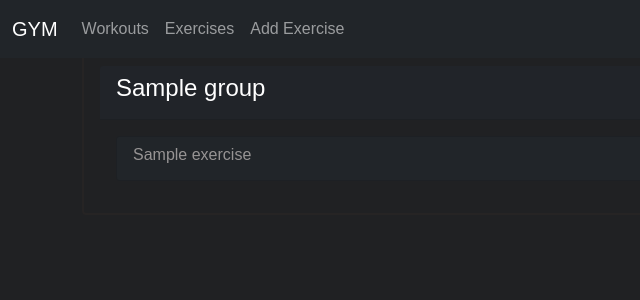
After one commit to MelecaZane/GymApp, a Flask app: page /allExercises in a window 1280 px wide. The commit adds this page. Shown: the top 300 px of the page, without its empty margins (0-640 px from the left). Run offline with Flask 3, Linux system fonts and the light colour scheme; tables that the repository leaves empty hold one stand-in row (values such as "Sample post"); some libraries are stand-ins or nearby versions.

Commit message:
All exercises list now present on a separate page

```diff
--- a/app/routes.py
+++ b/app/routes.py
@@ -36,3 +36,13 @@ def add_exercise_page():
             flash("Error adding exercise!")
             print("ERROR ADDING EXERCISE")
             return redirect(url_for("add_exercise_page"))
+
+@flask_app.route("/allExercises", methods=["GET", "POST"])
+def all_exercises_page():
+    muscle_groups = MuscleGroup.query.all()
+    exercises = {}
+    for muscle_group in muscle_groups:
+        exercises[muscle_group.name] = Exercise.query.filter_by(muscle_group_id=muscle_group.id).all()
+    return render_template("allExercises.html",
+                    title="All Exercises",
+                    exercises=exercises)
--- a/app/static/style.css
+++ b/app/static/style.css
@@ -12,10 +12,8 @@ body {
 }
 
 .custom-form {
-    background-color: #333
+    background-color: #333;
 }
-
-
 
 .content-wrap {
     flex: 1;
@@ -26,7 +24,7 @@ nav {
     text-align: center;
 }
 
-.logout-btn:hover span{
+.logout-btn:hover span {
     display: none;
 }
 
@@ -60,7 +58,7 @@ nav {
 }
 
 #newPostBox, .Posts {
-    background-color: rgb(47,56,63);
+    background-color: rgb(47, 56, 63);
     color: #fff;
     border-radius: 5px;
 }
@@ -134,7 +132,7 @@ nav {
     font-weight: bold;
     line-height: 18px;
     font-size: 12px;
-    padding: 0; /
+    padding: 0;
 }
 
 #tags-input {
@@ -150,15 +148,13 @@ nav {
     color: #aaa;
 }
 
-.text-break, #steps, h1, #contact-us, #faqs,  #Sign-Up, .signUp, .form-label, .normtxt{
+.text-break, #steps, h1, #contact-us, #faqs, #Sign-Up, .signUp, .form-label, .normtxt {
     color: aliceblue;
 }
 
 .card-body {
-    background-color: #333;
+    background-color: #202123;
 }
-
-
 
 .card .btn-close {
     filter: invert();
@@ -215,3 +211,27 @@ p {
 .footer-text a:hover {
     text-decoration: underline;
 }
+
+.card-header {
+    background-color: #212429;
+    color: white;
+}
+
+.card {
+    padding: 1rem;
+    background-color: #202123;
+}
+
+.exercise-link {
+    color: rgb(151, 148, 148);
+    text-decoration: none;
+}
+
+.exercise-link:hover {
+    color: #ffffff;
+    text-decoration: none;
+}
+
+.add-exercise-form {
+    background-color: #202123;
+}
--- a/app/templates/addExercises.html
+++ b/app/templates/addExercises.html
@@ -6,7 +6,7 @@
     <div class="card">
 
         <div class="card-body">
-            <form class="custom-form" method="POST">
+            <form class="custom-form add-exercise-form" method="POST">
                 {{ form.hidden_tag() }}
                 <div class="mb-3">
                     <label for="exerciseName" class="form-label">Exercise Name</label>
--- /dev/null
+++ b/app/templates/allExercises.html
@@ -0,0 +1,24 @@
+{% extends "base.html" %}
+{% block title %} {{ title }} {% endblock %}
+{% block content %}
+
+<div class="container mt-5">
+    {% for group in exercises %}
+    <div class="card mb-3">
+        <div class="card-header">
+            <h4 class="card-title">{{ group }}</h4>
+        </div>
+        <div class="card-body">
+            <ul class="list-group">
+                {% for exercise in exercises[group] %}
+                <li class="list-group-item bg-dark text-white">
+                    <h6><a href="#" class="exercise-link">{{ exercise.name }}</a></h6>
+                </li>
+                {% endfor %}
+            </ul>
+        </div>
+    </div>
+    {% endfor %}
+</div>
+
+{% endblock %}
--- a/app/templates/base.html
+++ b/app/templates/base.html
@@ -24,7 +24,7 @@
                     <a class="nav-link" href=>Workouts</a>
                 </li>
                 <li class="nav-item">
-                    <a class="nav-link" href=>Exercises</a>
+                    <a class="nav-link" href='{{ url_for("all_exercises_page")}}'>Exercises</a>
                 </li>
                 <li class="nav-item active">
                     <a class="nav-link" href='{{ url_for("add_exercise_page") }}'>Add Exercise</a>
```
Also changed, not shown: 1 other file.
